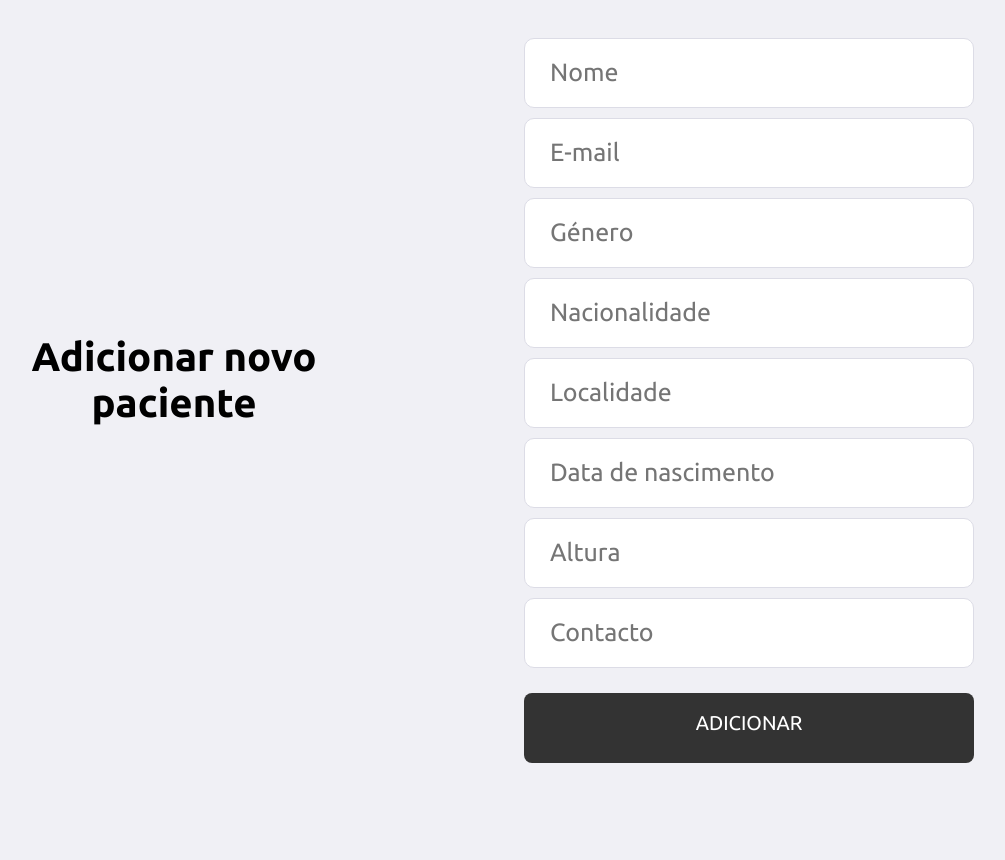
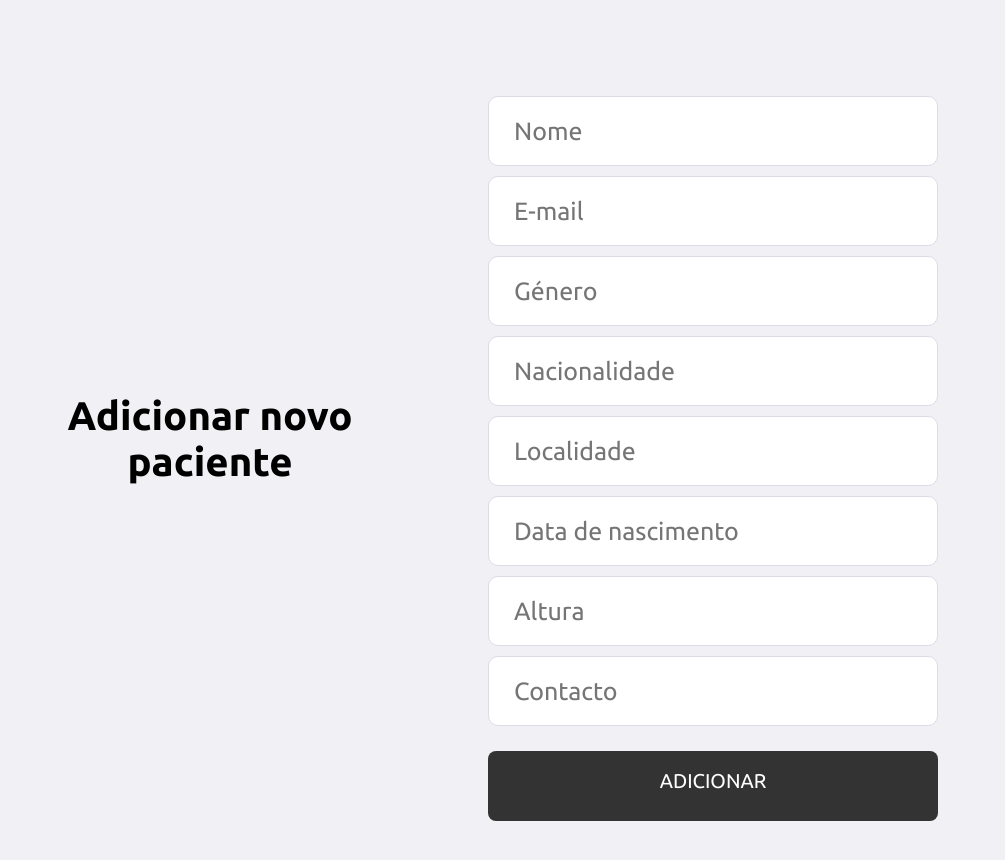
Before and after one commit to Project-Osteo/WebApp, a React (Create React App) app in the folder frontend/: page /novoPaciente in a window 1280 px wide. Shown: the top 860 px of the page, without its empty margins (166-1171 px from the left). Before the commit the page ends 823 px from the top, so only its background shows below. Built offline with nearby package versions, Linux system fonts and the light colour scheme.

Commit message:
margin novo paciente

```diff
--- a/frontend/src/pages/NovoPaciente/styles.css
+++ b/frontend/src/pages/NovoPaciente/styles.css
@@ -11,7 +11,8 @@
 
 .novoPaciente-container .content {
     width: 100%;
-    padding: 60px;
+    padding: 96px;
+    margin: auto;
     background: #f0f0f5;
     box-shadow: 0 0 100px rgba(0, 0, 0, 0.1);
     border-radius: 8px;
```
